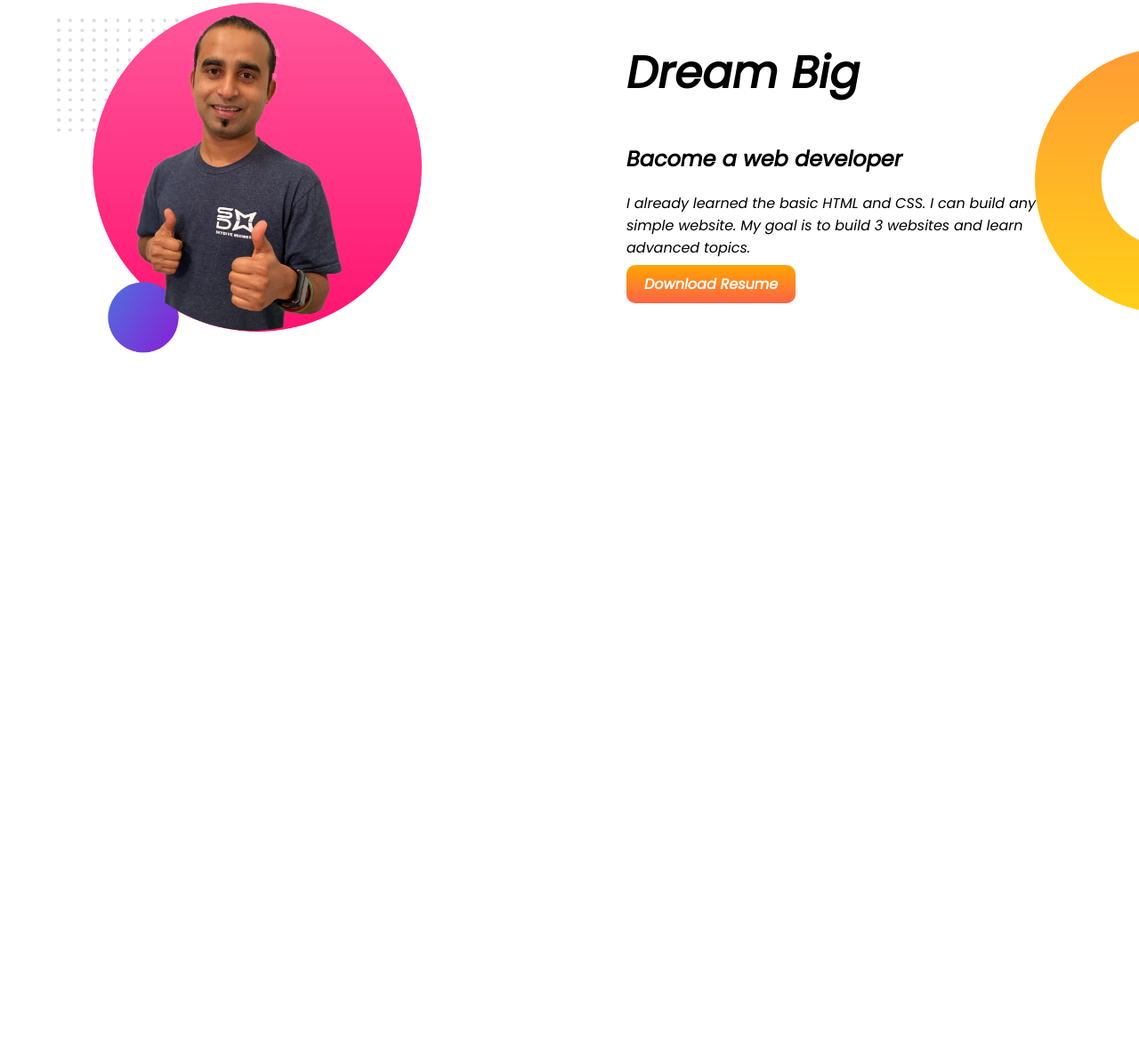
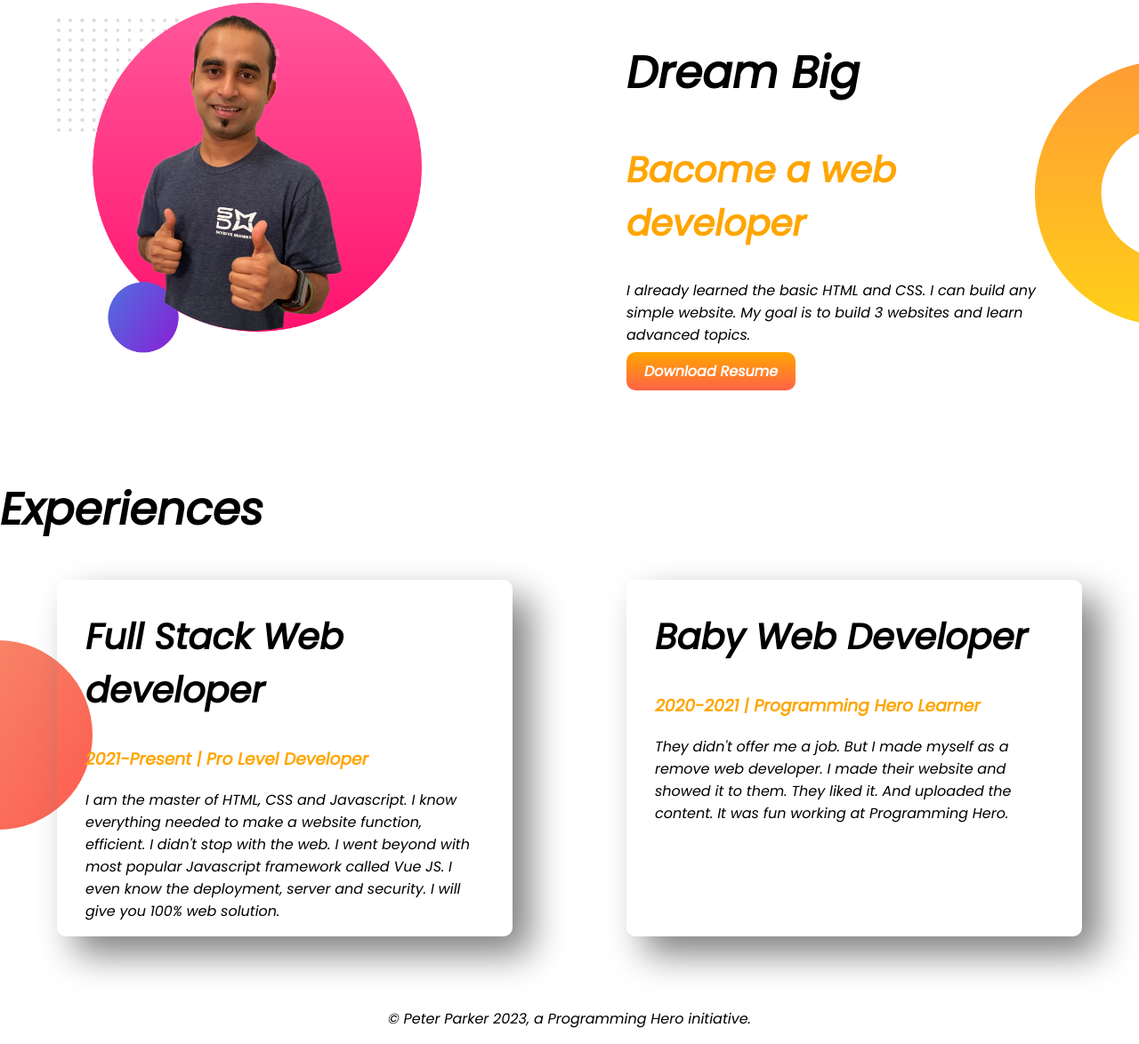
Before and after one commit to HironmoyRay/My-Portfolio, a plain HTML site: page index.html in a window 1280 px wide. Shown: the part 652-1826 px from the top of the page at 89% size. Before the commit the page ends 1120 px from the top, so only its background shows below. Drawn offline with Linux system fonts and the light colour scheme.

Commit message:
border and footer

```diff
--- a/index.html
+++ b/index.html
@@ -13,7 +13,7 @@
 </head>
 
 <body>
-    <section class="top-bannar">
+    <section class="top-bannar flexible-display">
         <div class="half-width">
             <h1>Welcome To</h1>
             <h1> <span class="color-orange">HP RAY</span> World!</h1>
@@ -28,13 +28,13 @@
             <img src="images/PortFolio-Pic.png" alt="">
         </div>
     </section>
-    <section class="dream-big">
+    <section class="dream-big flexible-display">
         <div class="half-width">
             <img src="images/jhankar2.png" alt="">
         </div>
         <div class="half-width">
             <h1>Dream Big</h1>
-            <h2>Bacome a web developer</h2>
+            <h2 class="color-orange">Bacome a web developer</h2>
             <p>I already learned the basic HTML and CSS. I can build any simple website. My goal is to build 3 websites
                 and learn advanced topics.</p>
             <a class="link-button" target="_blank" href="https://www.linkedin.com/company/programminghero"> Download
@@ -42,7 +42,32 @@
         </div>
 
     </section>
+    <section class="Experience-area">
+        <h1>Experiences</h1>
+        <div class="flexible-display">
+            <div id="full-stack" class="Experiences-class">
+                <h2>Full Stack Web developer</h2>
+                <h3 class="color-orange">2021-Present | Pro Level Developer</h3>
+                <p>I am the master of HTML, CSS and Javascript. I know everything needed to make a website function,
+                    efficient. I didn't stop with the web. I went beyond with most popular Javascript framework called
+                    Vue
+                    JS. I even know the deployment, server and security. I will give you 100% web solution.
+
+                </p>
+            </div>
+            <div id="baby" class="Experiences-class">
+                <h2>Baby Web Developer</h2>
+                <h3 class="color-orange">2020-2021 | Programming Hero Learner</h3>
+                <p>They didn't offer me a job. But I made myself as a remove web developer. I made their website and
+                    showed
+                    it to them. They liked it. And uploaded the content. It was fun working at Programming Hero.</p>
+            </div>
+        </div>
+    </section>
 
 </body>
+<footer>
+    <p>© Peter Parker 2023, a Programming Hero initiative.</p>
+</footer>
 
 </html>
--- a/style.css
+++ b/style.css
@@ -7,11 +7,15 @@
     font-size: 50px;
 }
 
+h2 {
+    font-size: 40px;
+}
+
 .color-orange {
     color: orange;
 }
 
-section {
+.flexible-display {
     display: flex;
 
 }
@@ -48,3 +52,32 @@
     background-repeat: no-repeat;
     background-position: right;
 }
+
+.Experience-area {
+    background-image: url(images/exp-bg.png);
+    background-repeat: no-repeat;
+    background-position: left;
+}
+
+.Experiences-class {
+    width: 50%;
+    margin-left: 5%;
+    margin-right: 5%;
+    margin-bottom: 5%;
+    padding-left: 2.5%;
+    padding-right: 2.5%;
+    box-shadow: 20px 20px 40px gray;
+    border-radius: 10px;
+}
+
+#full-stack {
+    border-left: 7px tomato;
+}
+
+#baby {
+    border-left: 7px tomato;
+}
+
+footer p {
+    text-align: center;
+}
```
